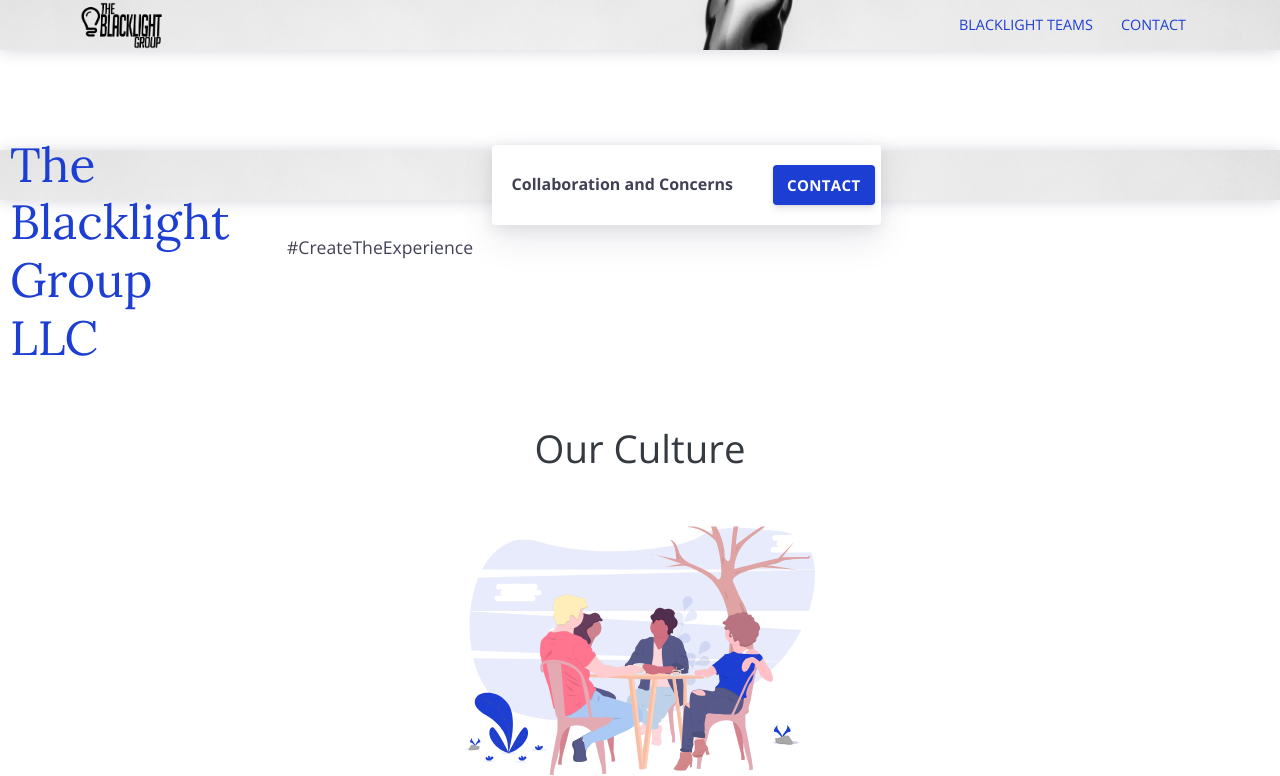
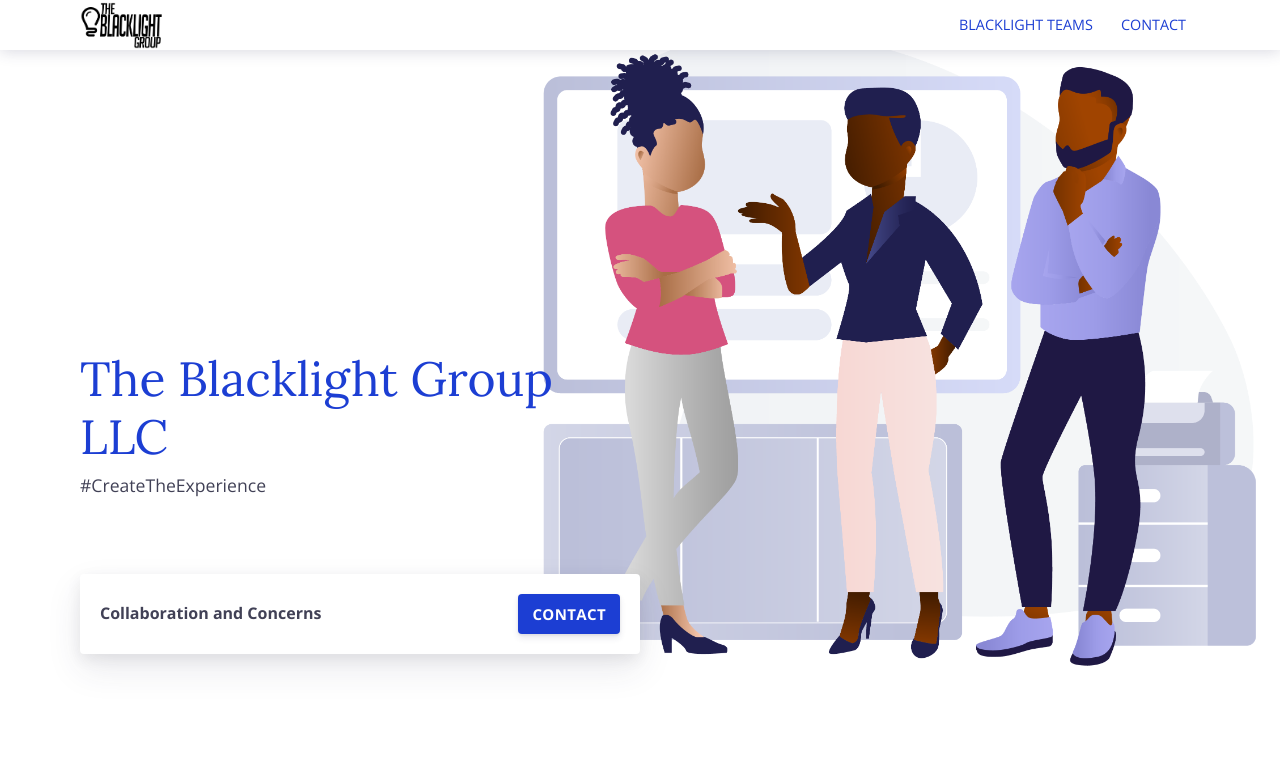
Before and after one commit to rlterry00/blacklight-group-website, a Gatsby site: page / in a window 1280 px wide. Shown: the top 776 px of the page. Built offline with nearby package versions, Linux system fonts and the light colour scheme; Gatsby itself is replaced by a stand-in of ours.

Commit message:
fixed header to orginal

```diff
--- a/public/page-data/dev-404-page/page-data.json
+++ b/public/page-data/dev-404-page/page-data.json
@@ -1 +1 @@
-{"componentChunkName":"component---cache-dev-404-page-js","path":"/dev-404-page/","result":{"data":{"allSitePage":{"nodes":[{"path":"/services/mergers"},{"path":"/team/ramonterry"},{"path":"/team/juliusrainey"},{"path":"/team/ryanmccoy"},{"path":"/team/darrylmccoy"},{"path":"/team/kristicrouse"},{"path":"/testimonials/lion-creative"},{"path":"/testimonials/thaistyle-asian"},{"path":"/testimonials/mikes-auto-parts"},{"path":"/404/"},{"path":"/"},{"path":"/contact/"},{"path":"/services/"},{"path":"/team/"},{"path":"/testimonials/"},{"path":"/404.html"}]}},"pageContext":{}}}
+{"componentChunkName":"component---cache-dev-404-page-js","path":"/dev-404-page/","result":{"data":{"allSitePage":{"nodes":[{"path":"/team/ramonterry"},{"path":"/team/juliusrainey"},{"path":"/team/ryanmccoy"},{"path":"/team/darrylmccoy"},{"path":"/team/kristicrouse"},{"path":"/testimonials/lion-creative"},{"path":"/testimonials/thaistyle-asian"},{"path":"/testimonials/mikes-auto-parts"},{"path":"/404/"},{"path":"/"},{"path":"/contact/"},{"path":"/services/"},{"path":"/team/"},{"path":"/testimonials/"},{"path":"/404.html"},{"path":"/services/mergers"}]}},"pageContext":{}}}
--- a/src/pages/index.js
+++ b/src/pages/index.js
@@ -9,7 +9,7 @@
   const markdown = props.data.allMarkdownRemark.edges;
   const json = props.data.allFeaturesJson.edges;
   return (
-    <Layout>
+    <Layout bodyClass="page-home">
       <SEO title="Home" />
       <Helmet>
         <meta
@@ -45,7 +45,7 @@
           content="https://www.theblacklightgroup.org/static/Group-of-Black%20Millennials-at-Office-22a3b5bb575bf58a84e1ed349e7cc621.png"
         />
       </Helmet>
-      <div className="header">
+
         <div className="intro pb-4">
           <div className="container">
             <h1>The Blacklight Group LLC</h1>
@@ -56,7 +56,7 @@
         <div className="container pt-2">
           <Call button />
         </div>
-      </div>
+
       <div className="container pt-8 pt-md-10">
         <div className="row justify-content-start">
           <div className="col-12 text-center">
--- a/src/scss/pages/_home.scss
+++ b/src/scss/pages/_home.scss
@@ -18,7 +18,7 @@
 }
 
 .header {
-  background-image: url('../images/lightbulb.jpg');
+  background-image: url('../images/Group-of-Black Millennials-at-Office.png');
   background-repeat: no-repeat;
   background-size: cover;
   margin-bottom: 100px;
```
